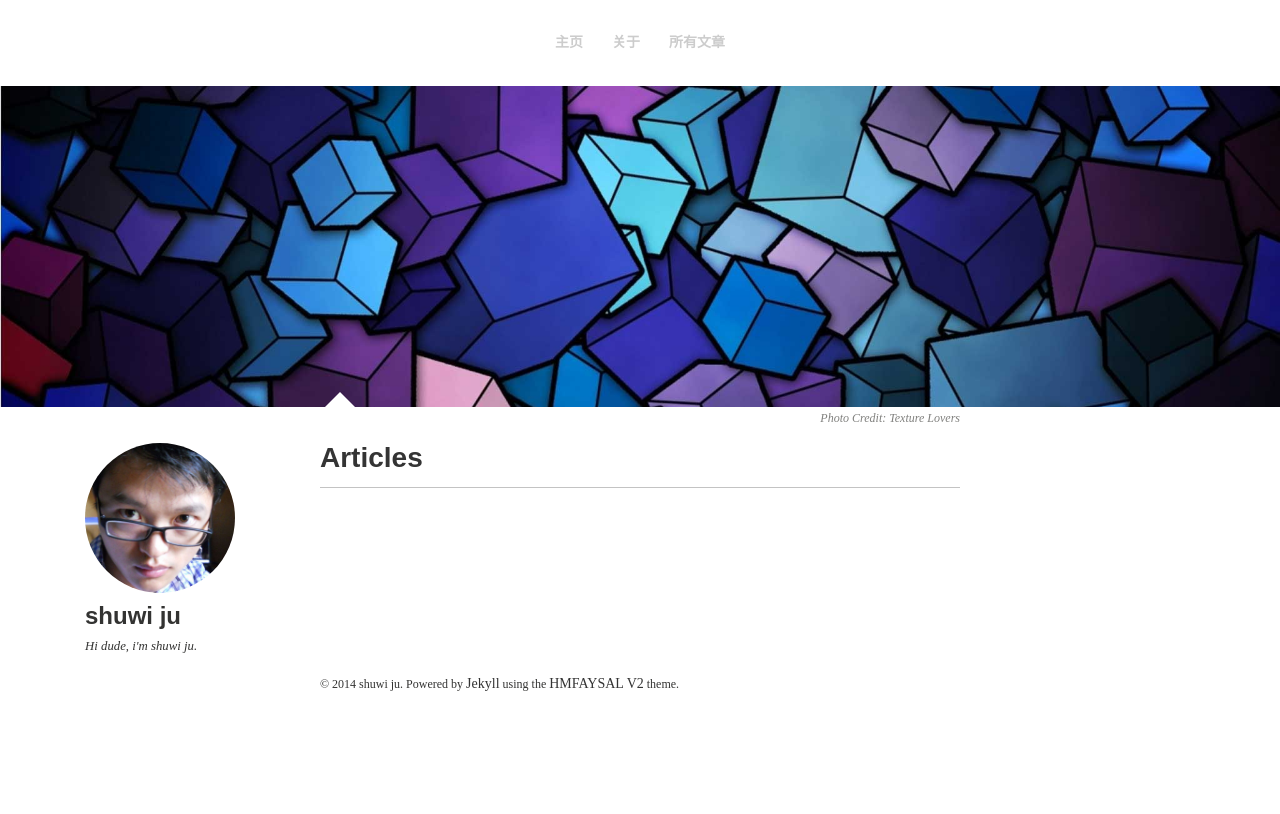
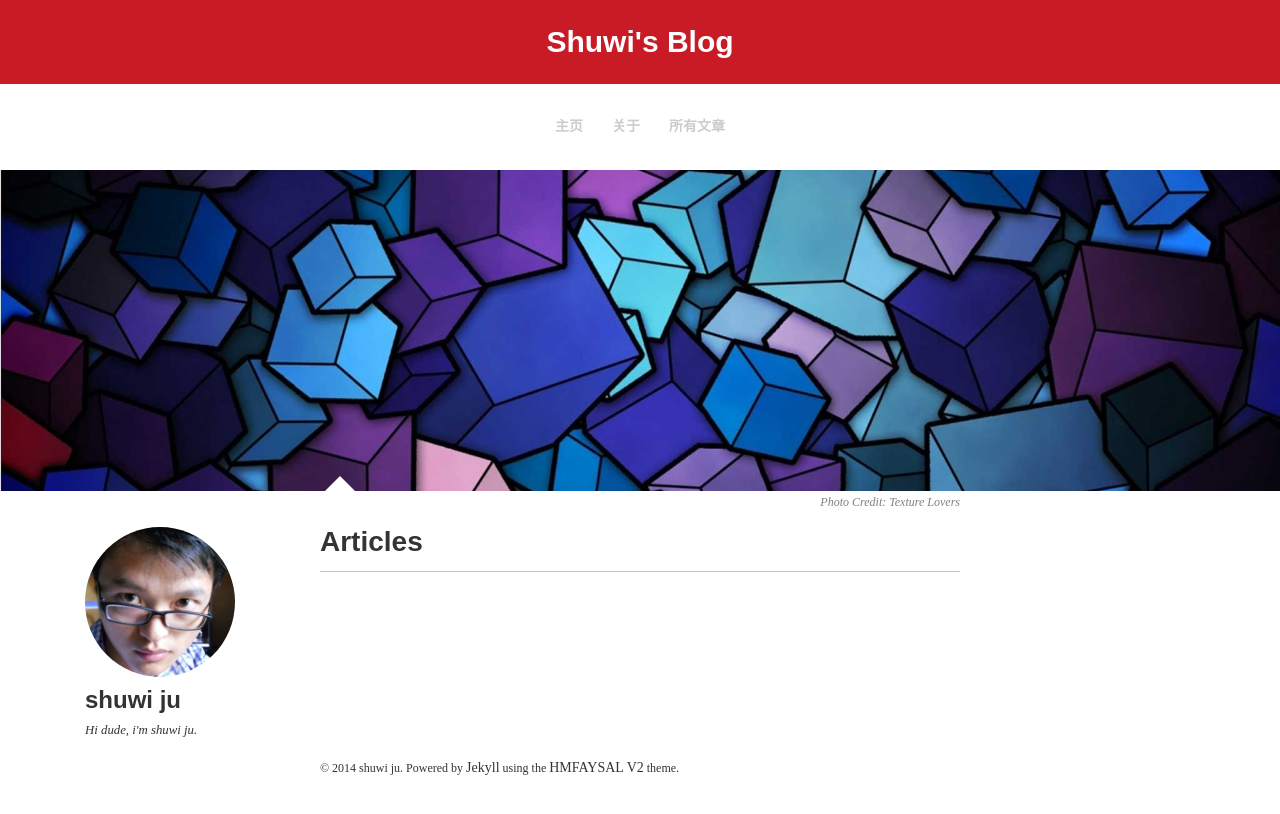
Before and after one commit to shuwi/shuwi.github.io, a Jekyll site: the page built from index.md, in a window 1280 px wide. Shown: the top 814 px of the page. Built offline with Jekyll 4.4.1, drawn with Linux system fonts in a browser that asks for light colours.

Commit message:
Update _navigation.html

```diff
--- a/_includes/_navigation.html
+++ b/_includes/_navigation.html
@@ -1,7 +1,12 @@
 <div id="outer-wrap">
 <div id="inner-wrap">
 
-
+    <header id="top" role="banner">
+        <div class="block">
+            <h1 class="block-title">{{ site.title }}</h1>
+            <a class="nav-btn" id="nav-open-btn" href="#nav">Navigation</a>
+        </div>
+    </header>
 
     <nav id="nav" role="navigation">
         <div class="block">
```
